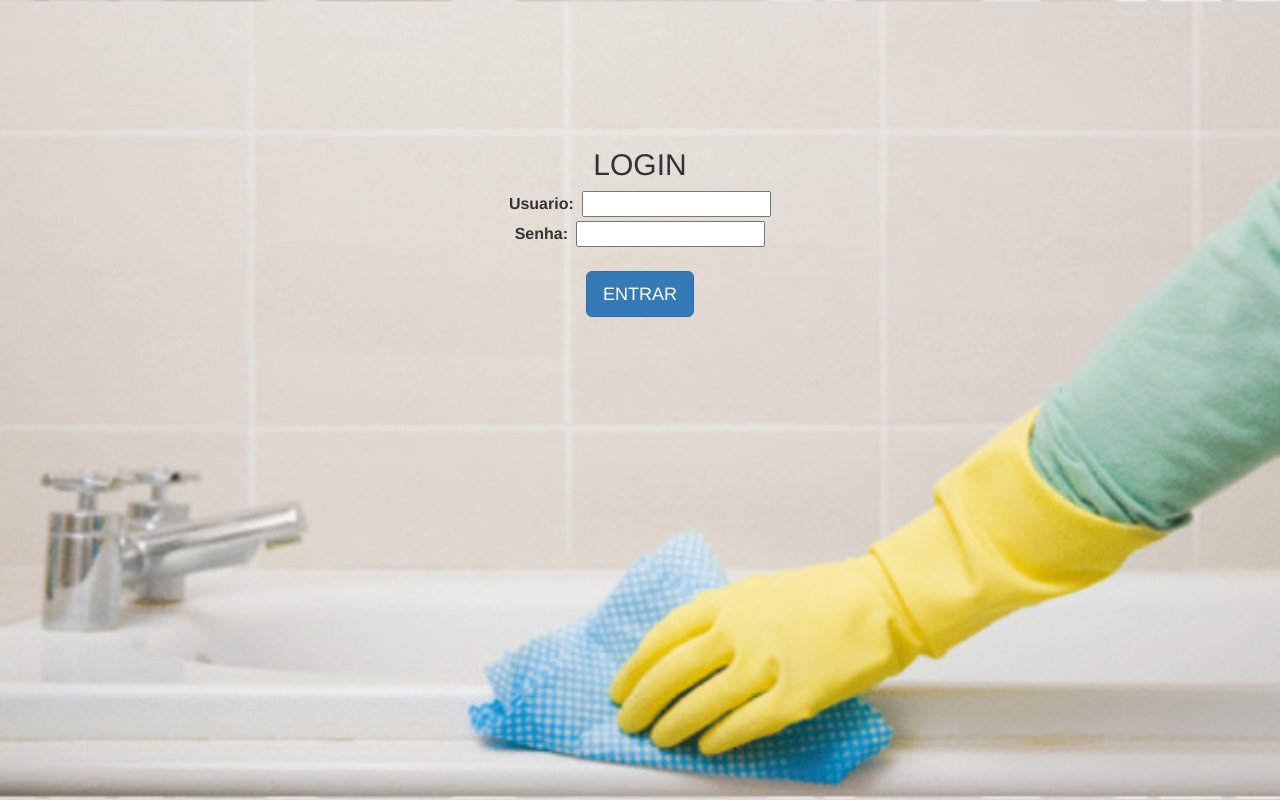
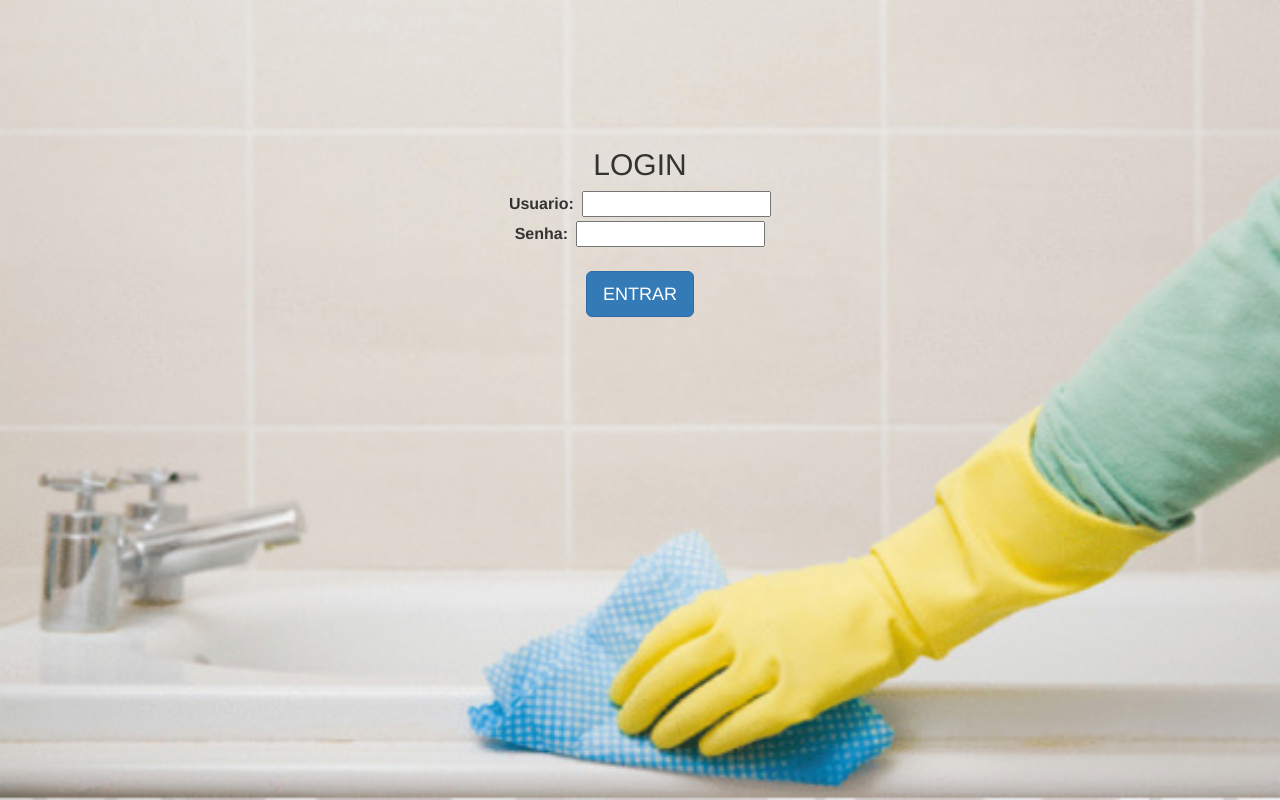
Before and after one commit to hsalmeida/md-backoffice, a plain HTML site: page index.html in a window 1280 px wide. Drawn offline with Linux system fonts and the light colour scheme.

Commit message:
initial commit

```diff
--- a/css/md.css
+++ b/css/md.css
@@ -1,10 +1,10 @@
 body {
     margin: 0;
-    background-image: url(../img/bg.jpg);
-    background-position: center;
-    background-repeat: repeat-y;
-    background-size: 100%;
-    background-attachment: fixed;
+    background: url(../img/bg.jpg) no-repeat center center fixed;
+    -webkit-background-size: cover;
+    -moz-background-size: cover;
+    -o-background-size: cover;
+    background-size: cover;
 }
 
 .huge {
```
